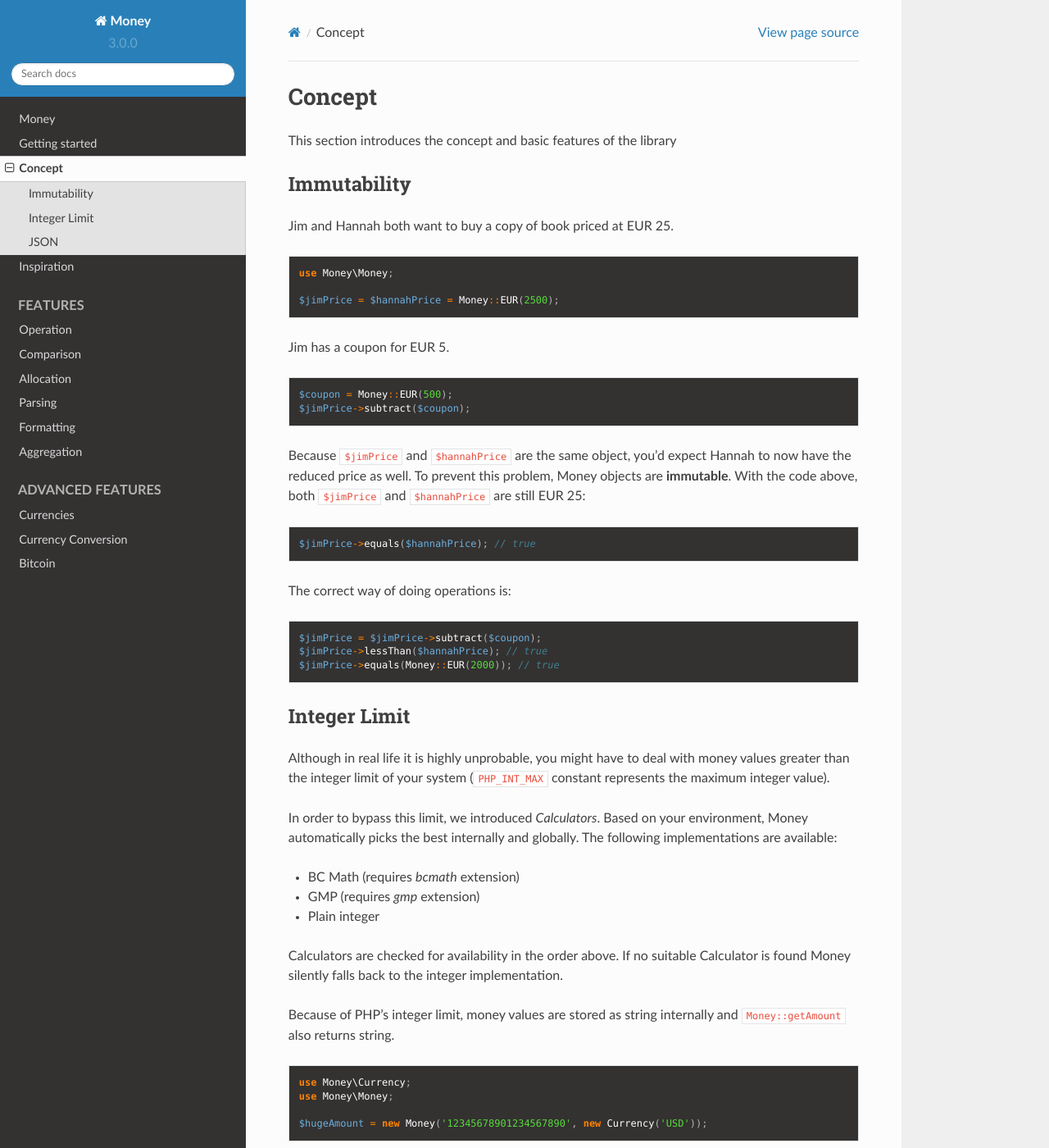
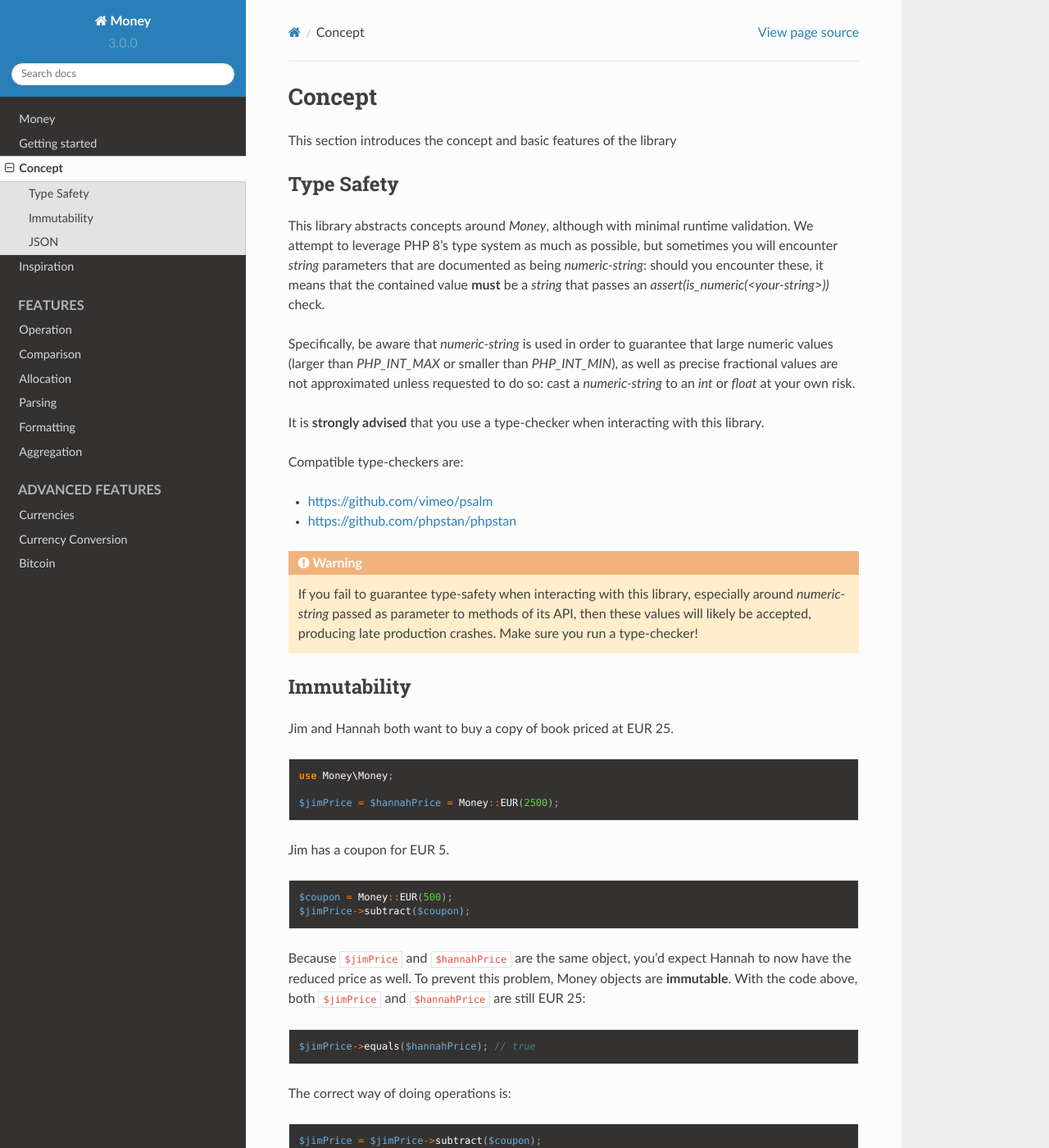
Before and after one commit to php1211/money-Laravel, a Sphinx documentation site: the page built from doc/concept.rst, in a window 1280 px wide and 1400 px high. Shown: the whole window at 82% size. Built offline with Sphinx 7.4.7 and the Read the Docs theme 2.0.0, drawn with Linux system fonts in a browser that asks for light colours; some of the changed text lies outside the part shown.

Commit message:
Documented hat a type-checker is pretty much required when using this library

```diff
--- a/doc/concept.rst
+++ b/doc/concept.rst
@@ -4,6 +4,33 @@ Concept
 This section introduces the concept and basic features of the library
 
 .. _immutability:
+
+Type Safety
+-----------
+
+This library abstracts concepts around `Money`, although with minimal runtime validation.
+We attempt to leverage PHP 8's type system as much as possible, but sometimes you will
+encounter `string` parameters that are documented as being `numeric-string`: should you
+encounter these, it means that the contained value **must** be a `string` that passes
+an `assert(is_numeric(<your-string>))` check.
+
+Specifically, be aware that `numeric-string` is used in order to guarantee that large numeric
+values (larger than `PHP_INT_MAX` or smaller than `PHP_INT_MIN`), as well as precise fractional
+values are not approximated unless requested to do so: cast a `numeric-string` to an `int` or `float`
+at your own risk.
+
+It is **strongly advised** that you use a type-checker when interacting with this library.
+
+Compatible type-checkers are:
+
+- https://github.com/vimeo/psalm
+- https://github.com/phpstan/phpstan
+
+.. warning::
+    If you fail to guarantee type-safety when interacting with this library, especially around
+    `numeric-string` passed as parameter to methods of its API, then these values will likely
+    be accepted, producing late production crashes. Make sure you run a type-checker!
+
 
 Immutability
 ------------
@@ -43,37 +70,6 @@ The correct way of doing operations is:
    $jimPrice->equals(Money::EUR(2000)); // true
 
 
-Integer Limit
--------------
-
-Although in real life it is highly unprobable, you might have to deal with money values greater than
-the integer limit of your system (``PHP_INT_MAX`` constant represents the maximum integer value).
-
-In order to bypass this limit, we introduced `Calculators`. Based on your environment, Money automatically
-picks the best internally and globally. The following implementations are available:
-
-- BC Math (requires `bcmath` extension)
-- GMP (requires `gmp` extension)
-- Plain integer
-
-Calculators are checked for availability in the order above. If no suitable Calculator is found
-Money silently falls back to the integer implementation.
-
-Because of PHP's integer limit, money values are stored as string internally and
-``Money::getAmount`` also returns string.
-
-.. code-block:: php
-
-    use Money\Currency;
-    use Money\Money;
-
-    $hugeAmount = new Money('12345678901234567890', new Currency('USD'));
-
-
-.. note::
-    Remember, because of the integer limit in PHP, you should inject a string that represents your huge amount.
-
-
 JSON
 ----
 
```
